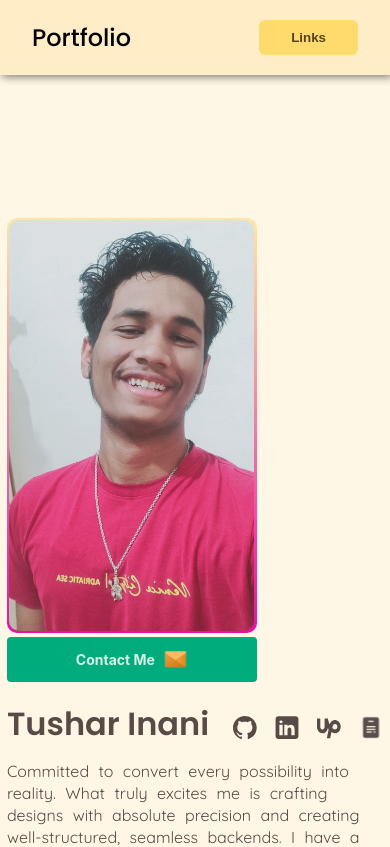
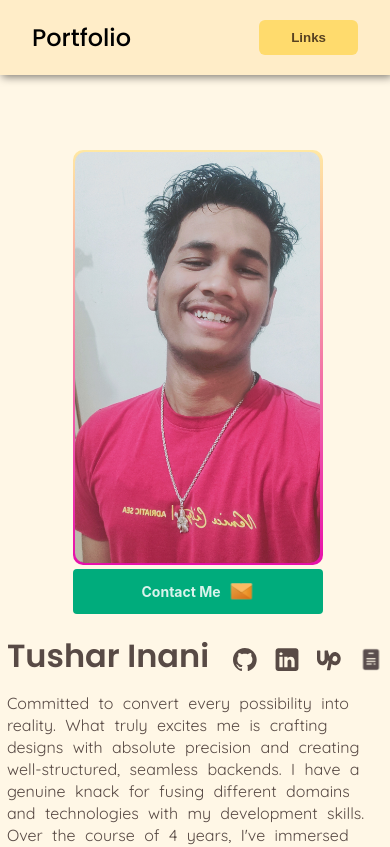
Before and after one commit to Tushar-4781/Portfolio--Next-JS-14, a Next.js app: page / in a window 390 px wide. Shown: the top 847 px of the page. Built offline with nearby package versions, Linux system fonts and the light colour scheme.

Commit message:
fix: responsiveness issue

```diff
--- a/src/app/@hero/page.module.scss
+++ b/src/app/@hero/page.module.scss
@@ -38,11 +38,11 @@
 }
 
 @media (max-width: 920px) {
-  #about {
+  .about {
     margin: 132px 0px !important;
   }
 
-  #about > div > div {
+  .about > div > div {
     justify-content: center !important;
   }
 
--- a/src/app/@hero/page.tsx
+++ b/src/app/@hero/page.tsx
@@ -9,8 +9,8 @@ import Link from 'next/link';
 const page = () => {
   return (
     <div
-      id={`${styles.about} about`}
-      className='place-middle w-100'
+      id='about'
+      className={`${styles.about} place-middle w-100`}
       style={{ margin: '200px 0px' }}
     >
       <div
```
